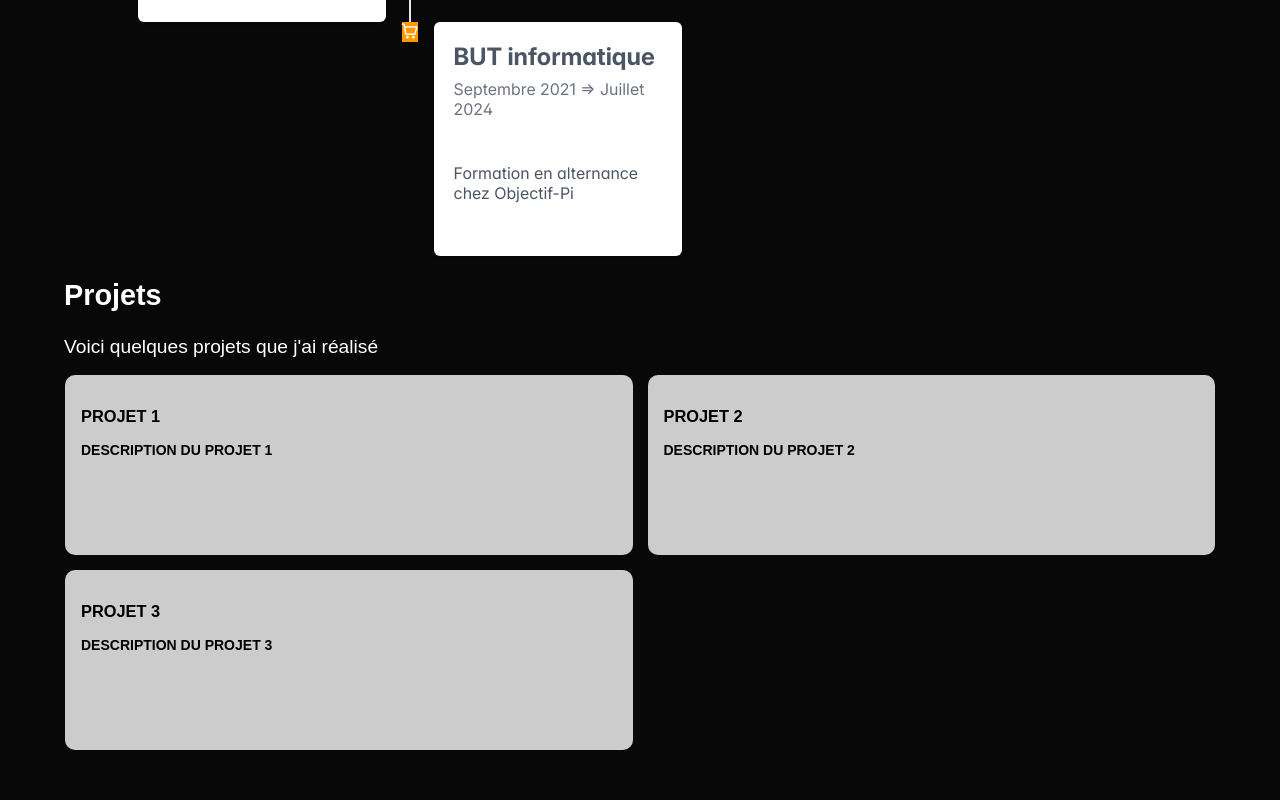
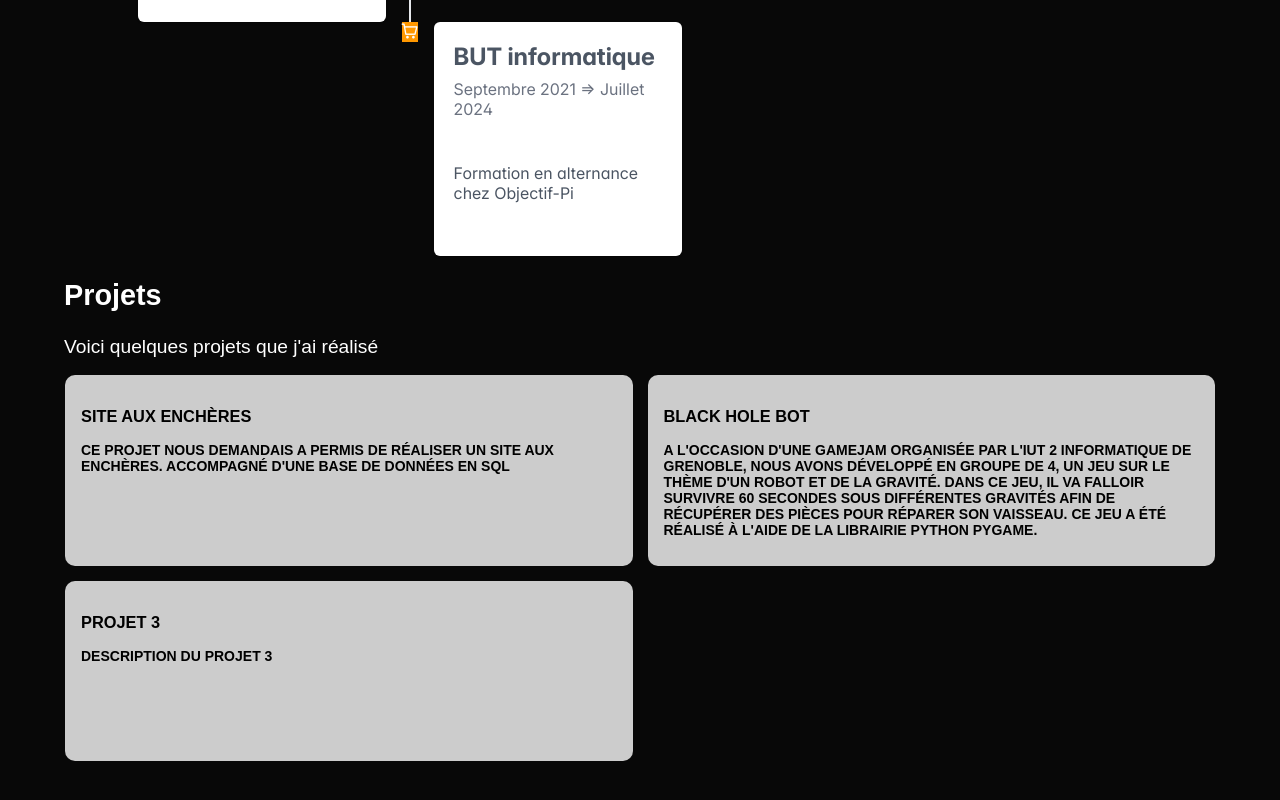
Before and after one commit to Aymdr404/Aymdr404.github.io, a React (Create React App) app: page / in a window 1280 px wide. Shown: the part 2318-3118 px from the top of the page. Built offline with nearby package versions, Linux system fonts and the light colour scheme.

Commit message:
[IMP] Ajout description projet

```diff
--- a/src/page/accueil/accueil.tsx
+++ b/src/page/accueil/accueil.tsx
@@ -42,8 +42,8 @@ const Acceuil: React.FC = () => {
           <h2>Projets</h2>
           <p>Voici quelques projets que j'ai réalisé</p>
           <div className="project_detail">
-            <Project title="Projet 1" description="Description du projet 1" img="img1.jpg"/>
-            <Project title="Projet 2" description="Description du projet 2" img="img2.jpg"/>
+            <Project title="Site aux enchères" description="Ce projet nous demandais a permis de réaliser un site aux enchères.  accompagné d'une base de données en SQL" img="img1.jpg"/>
+            <Project title="Black Hole Bot" description="A l'occasion d'une GameJam organisée par l'IUT 2 Informatique de Grenoble, nous avons développé en groupe de 4, un jeu sur le thème d'un robot et de la gravité. Dans ce jeu, il va falloir survivre 60 secondes sous différentes gravités afin de récupérer des pièces pour réparer son vaisseau. Ce jeu a été réalisé à l'aide de la librairie python pygame." img="img2.jpg"/>
             <Project title="Projet 3" description="Description du projet 3" img="img3.jpg"/>
           </div>
         </section>
```
